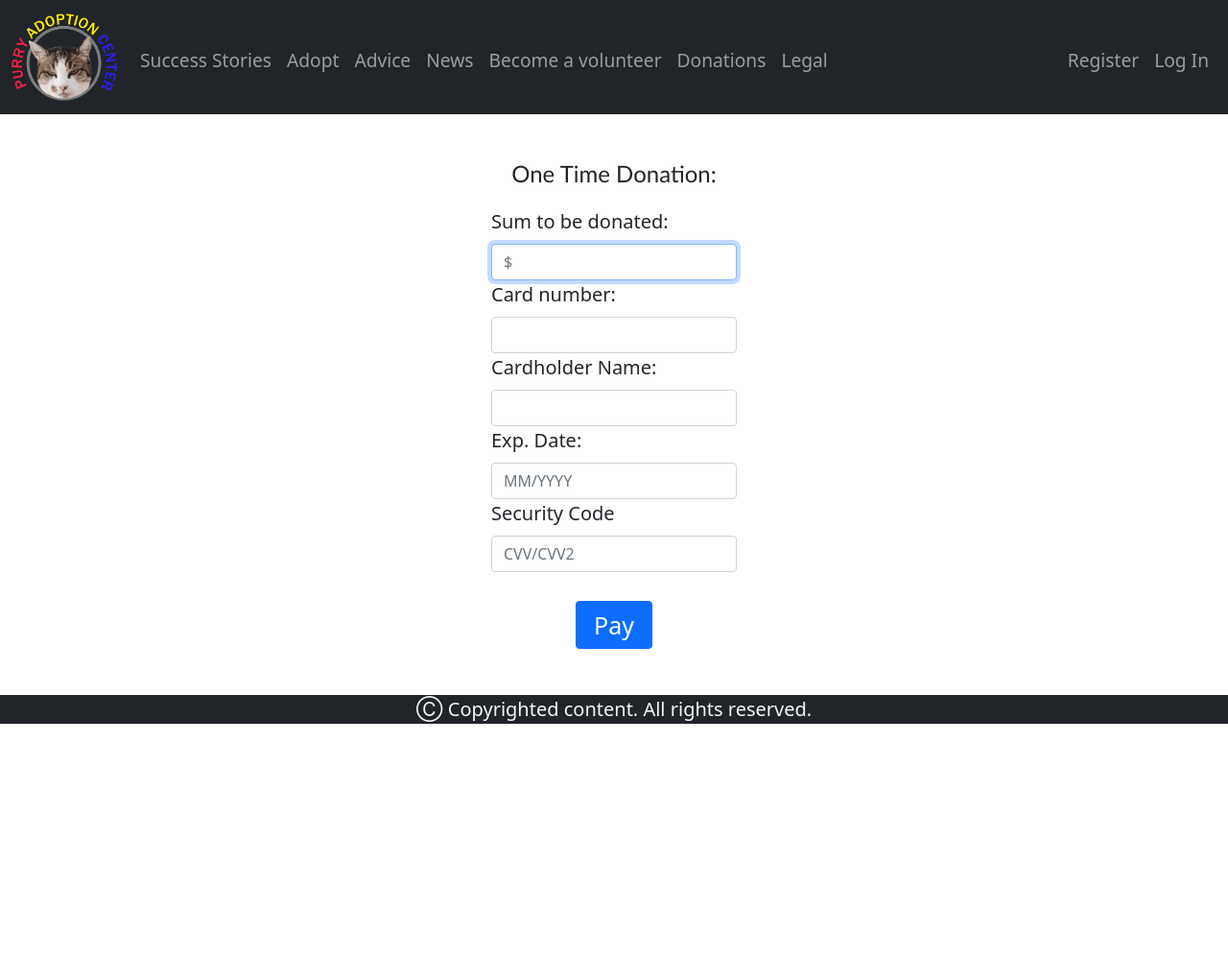
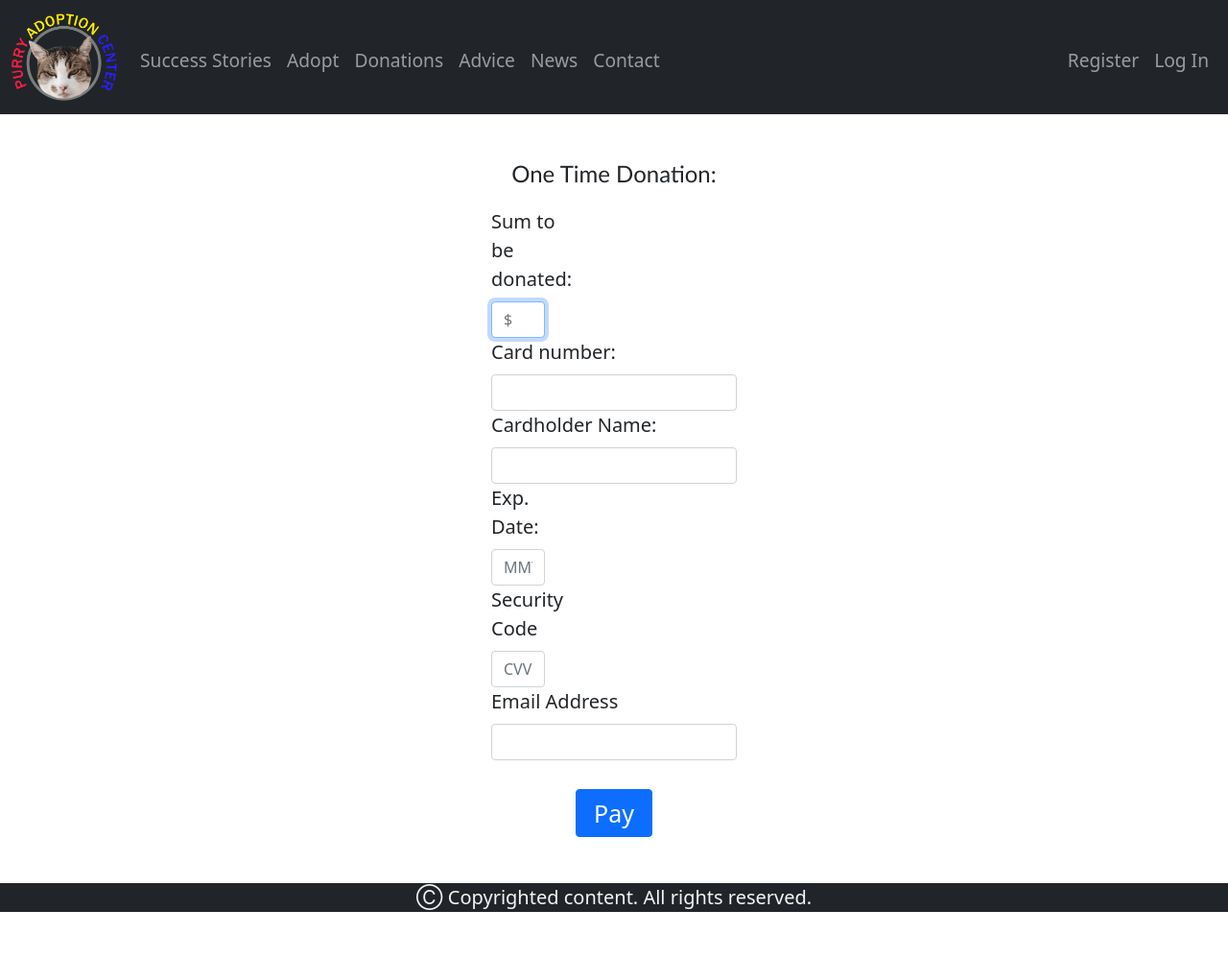
Before and after one commit to DoMonkysFly7/CS50-Fnal-Project, a Flask app: page /one_time_donation in a window 1280 px wide. Shown: the whole page at 96% size. Before the commit the page ends 754 px from the top, so only its background shows below. Run offline with Flask 2, Linux system fonts and the light colour scheme; some libraries are stand-ins or nearby versions.

Commit message:
Commit 22#

```diff
--- a/app.py
+++ b/app.py
@@ -9,23 +9,21 @@ from tempfile import mkdtemp
 from sqlalchemy import false
 from werkzeug.security import check_password_hash, generate_password_hash
 from datetime import datetime
-# from flask_mail import Mail, Message
+from flask_mail import Mail, Message
 
 from helpers import apology, login_required
 
 # Configure application
 app = Flask(__name__)
 
-# Configure mail class
-# mail = Mail(app)
+# Configure mail server
+app.config['MAIL_SERVER'] = 'smtp-mail.outlook.com'
+app.config['MAIL_PORT'] = 587
+app.config['MAIL_USERNAME'] = 'purryadopt@outlook.com'
+app.config['MAIL_PASSWORD'] = 'ccacacacaca!10Oct'
+app.config['MAIL_USE_TLS'] = True
+mail = Mail(app)
 
-# Configure mail server
-# app.config['MAIL_SERVER'] = 'smtp-mail.outlook.com'
-# app.config['MAIL_PORT'] = 587
-# app.config['MAIL_USERNAME'] = 'purryadopt@outlook.com'
-# app.config['MAIL_PASSWORD'] = 'ccacacacaca!10Oct'
-# app.config['MAIL_USE_TLS'] = True
-# mail = Mail(app)
 
 # Ensure templates are auto-reloaded
 app.config["TEMPLATES_AUTO_RELOAD"] = True
@@ -39,7 +37,7 @@ Session(app)
 db = SQL("sqlite:///adoption.db")
 
 # Forbidden characters global variable
-forbidden_characters = ["!",";","?", "/","'","*","%",":","$","-","+",">","<","=","~","&","|","#","^"]
+forbidden_characters = ["!",";","?", "/","'","*","%",":","$","+",">","<","=","~","&","|","#","^"]
 
 # Forbidden characters in comments specifically
 forbidden_comment_characters = ["'","*","%", "$","-","+",">","<","=","~","&","|","#","^"]
@@ -75,13 +73,70 @@ def donations():
 def one_time_donation():
     """"One Time donation page"""
 
+    # Page is initiated through POST, for example by submitting the one time payment form
     if request.method == "POST":
 
-        return render_template("/one_time_donation.html")
+        # Get input by input, validating it
+        sum = request.form.get('sum')
+
+        card_number = request.form.get('card_number')
+
+        expiration_date = request.form.get('expiration_date')
+
+        card_code = request.form.get('card_code')
+
+        cardholder_name = request.form.get('cardholder_name')
+
+        email_address = request.form.get('email_address')
+
+        # Double checking, making sure no field is empty:
+        if not sum:
+            return apology("Please provide sum", 403)
+
+        elif not cardholder_name:
+            return apology("Please provide cardholder name", 403)
+
+        elif not email_address:
+            return apology("Please provide email address", 403)
+
+        # Email validation
+        for i in range(len(email_characters)):
+            if email_characters[i] not in email_address:
+                return apology("Provide valid email address", 400)
+
+        # Make sure cardholder input has no malicious characters
+        for i in range(len(forbidden_characters)):
+            if forbidden_characters[i] in cardholder_name:
+                return apology("Charcater not allowed: " + forbidden_characters[i], 403)
+
+        # Make sure it is made only of numbers
+        if not sum.isnumeric() or not card_number.isnumeric() or not expiration_date.isnumeric() or not card_code.isnumeric():
+            return apology("Please provide only numbers when necessary", 403)
+
+        # Promt the user to input data correctly
+        if len(expiration_date) != 6:
+            return apology("Please input data correctly -- Expiration Date", 403)
+
+        elif len(card_code) < 3 or len(card_code) > 4:
+            return apology("Please input data correctly -- Card Code", 403)
+
+        elif len(card_number) > 16 or len(card_number) < 15:
+            return apology("Please input data correctly -- Card Number", 403)
 
 
+        # Send email to thank for the donation
+        mail_msg = Message("Thank you for your donation!", sender='purryadopt@outlook.com', recipients=[email_address])
+        mail_msg.body = "Thank you for donation for our foundation! You are the meow-est!"
 
-    return render_template("/one_time_donation.html")
+        mail.send(mail_msg)
+
+
+        # Once the form was submitted, go back to /donations
+        return render_template("/donations.html")
+
+    # The page is initiated by GET, for example by simply opening it
+    else:
+        return render_template("/one_time_donation.html")
 
 
 @app.route("/regular_donations", methods=["GET", "POST"])
@@ -393,6 +448,7 @@ def logout():
     return redirect("/")
 
 
+# End of file
 if __name__ == '__main__':
     print("I am being run directly")
     app.run(debug=True)
--- a/static/styles.css
+++ b/static/styles.css
@@ -333,7 +333,7 @@ hr {
 /* */
 
 /* Media queries */
-@media only screen and (min-device-width: 360px) and (max-device-width: 414px)
+@media only screen and (min-device-width: 320px) and (max-device-width: 414px)
 {
     /* Phones */
     #purry_index {
@@ -432,22 +432,27 @@ hr {
 @media only screen and (min-device-width: 414px) and (max-device-width: 1536px)
 {
     /* Mistakes were made */
-    .donation_form_cardholder, .card_expiration_date, .card_code
+    .card_expiration_date, .card_code
     , .form_aspect, #exception, #sum_regular, #padding {
         padding-left: 0px;
-        padding-right: 0px;
+        padding-right: 200px;
         margin-right: 500px;
         margin-left: 500px;
         position: none;
         right: 0px;
     }
 
-    .donation_form_cardNo {
+    .donation_form_cardNo, .donation_form_cardholder {
         margin-left: 500px;
         margin-right: 500px;
         padding-left: 0px;
         padding-right: 0px;
         right: 0px;
+    }
+
+    .form_aspect {
+        position: relative;
+        left: 100px;
     }
 }
 
--- a/templates/layout.html
+++ b/templates/layout.html
@@ -31,11 +31,10 @@
                             <!-- <li class="nav-item"><a class="nav-link" href="/home">Home</a></li> -->
                             <li class="nav-item"><a class="nav-link" href="/stories">Success Stories</a></li>
                             <li class="nav-item"><a class="nav-link" href="/adopt"> Adopt</a></li>
+                            <li class="nav-item"><a class="nav-link" href="/donations">Donations</a></li>
                             <li class="nav-item"><a class="nav-link" href="/advice">Advice</a></li>
                             <li class="nav-item"><a class="nav-link" href="/news">News</a></li>
-                            <li class="nav-item"><a class="nav-link" href="/volunteer">Become a volunteer</a></li>
-                            <li class="nav-item"><a class="nav-link" href="/donations">Donations</a></li>
-                            <li class="nav-item"><a class="nav-link" href="/legal">Legal</a></li>
+                            <li class="nav-item"><a class="nav-link" href="/contact">Contact</a></li>
 
                         </ul>
 
--- a/templates/one_time_donation.html
+++ b/templates/one_time_donation.html
@@ -28,12 +28,17 @@
 
             <div class="card_expiration_date" id="exception">
                 <label class="form-label"> Exp. Date: </label>
-                <input name="expiration_date" id="expiration_date" placeholder="MM/YYYY" autofocus type="text" class="form-control">
+                <input name="expiration_date" id="expiration_date" placeholder="MMYYYY" autofocus type="text" class="form-control">
             </div>
 
             <div class="card_code">
                 <label class="form-label"> Security Code </label>
-                <input name="expiration_date" id="expiration_date" placeholder="CVV/CVV2" autofocus type="text" class="form-control">
+                <input name="card_code" id="expiration_date" placeholder="CVV or CVV2" autofocus type="text" class="form-control">
+            </div>
+
+            <div class="donation_form_cardholder">
+                <label class="form-label"> Email Address </label>
+                <input name="email_address" id="cardholder_name"  autofocus type="text" class="form-control">
             </div>
 
             <button type="submit" class="btn btn-primary" style="margin-top: 30px; width: 80px; height: 50px; font-size: 25px;"> Pay </button>
```
Also changed, not shown: templates/regular_donations.html (+7 -1 lines), 3 other files.
